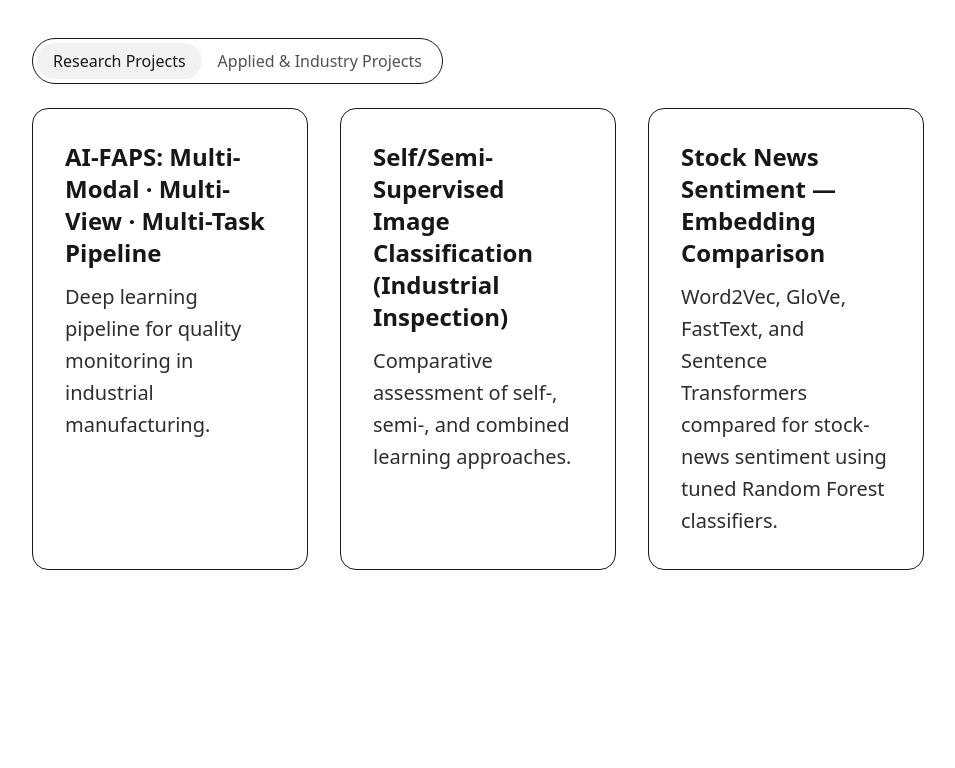
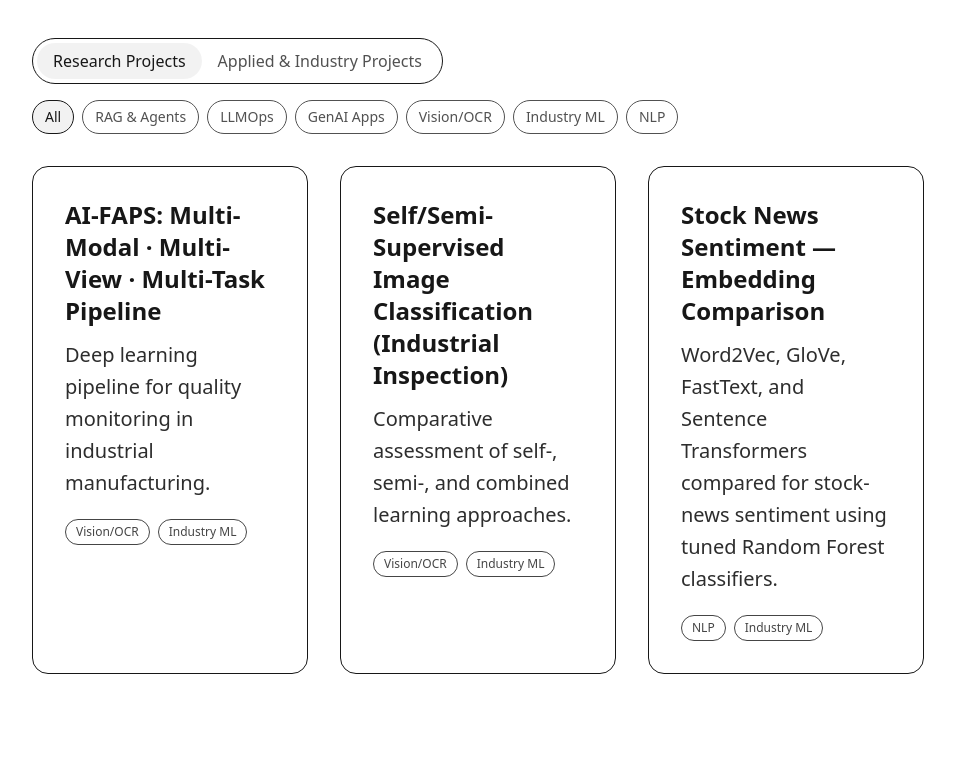
Before and after one commit to uddipan77/portfolio_Uddipan, a Next.js app in the folder site/: page / in a window 1280 px wide. Shown: the part 1705-2473 px from the top of the page, without its empty margins (8-963 px from the left). Built offline with nearby package versions, Linux system fonts and the light colour scheme.

Commit message:
Update portfolio projects and blog section

```diff
--- a/site/app/page.tsx
+++ b/site/app/page.tsx
@@ -5,12 +5,13 @@ import Link from "next/link";
 import Image from "next/image";
 import { useEffect, useMemo, useRef, useState } from "react";
 import { motion } from "framer-motion";
-import { Github, Linkedin, Mail, Moon, Sun } from "lucide-react";
+import { BookOpen, ExternalLink, Github, Linkedin, Mail, Moon, Sun } from "lucide-react";
 
-// 🔹 Include "certificates" in the nav order so scroll-spy highlights it
+// Nav order for scroll-spy highlights
 const SECTION_IDS = [
   "about",
   "projects",
+  "blog",
   "certificates",
   "skills",
   "experience",
@@ -63,12 +64,48 @@ const CERTS: Cert[] = [
   },
 ];
 
-const PROJECTS = {
+type ProjectGroup = "research" | "applied";
+type ProjectTopic =
+  | "rag-agents"
+  | "llmops"
+  | "genai-apps"
+  | "vision-ocr"
+  | "industry-ml"
+  | "nlp";
+type ProjectFilter = ProjectTopic | "all";
+type Project = {
+  name: string;
+  desc: string;
+  link: string;
+  topics: ProjectTopic[];
+};
+
+const PROJECT_TOPIC_LABELS: Record<ProjectTopic, string> = {
+  "rag-agents": "RAG & Agents",
+  llmops: "LLMOps",
+  "genai-apps": "GenAI Apps",
+  "vision-ocr": "Vision/OCR",
+  "industry-ml": "Industry ML",
+  nlp: "NLP",
+};
+
+const PROJECT_TOPIC_FILTERS: { key: ProjectFilter; label: string }[] = [
+  { key: "all", label: "All" },
+  { key: "rag-agents", label: "RAG & Agents" },
+  { key: "llmops", label: "LLMOps" },
+  { key: "genai-apps", label: "GenAI Apps" },
+  { key: "vision-ocr", label: "Vision/OCR" },
+  { key: "industry-ml", label: "Industry ML" },
+  { key: "nlp", label: "NLP" },
+];
+
+const PROJECTS: Record<ProjectGroup, Project[]> = {
   research: [
     {
       name: "AI-FAPS: Multi-Modal · Multi-View · Multi-Task Pipeline",
       desc: "Deep learning pipeline for quality monitoring in industrial manufacturing.",
       link: "https://github.com/uddipan77/AI-FAPS-Multi-Modal-View-Task-Pipeline",
+      topics: ["vision-ocr", "industry-ml"],
     },
     {
       name:
@@ -76,6 +113,7 @@ const PROJECTS = {
       desc: "Comparative assessment of self-, semi-, and combined learning approaches.",
       link:
         "https://github.com/uddipan77/ai-faps-self-semi-combined-dl-pipeline-industrial-inspection",
+      topics: ["vision-ocr", "industry-ml"],
     },
     // 🔹 New research project
     {
@@ -84,6 +122,7 @@ const PROJECTS = {
         "Word2Vec, GloVe, FastText, and Sentence Transformers compared for stock-news sentiment using tuned Random Forest classifiers.",
       link:
         "https://github.com/uddipan77/stock-sentiment-embeddings-comparison",
+      topics: ["nlp", "industry-ml"],
     },
   ],
   applied: [
@@ -91,11 +130,13 @@ const PROJECTS = {
       name: "OCR → Machine Translation for Inventory Documents",
       desc: "Reorders OCR text and translates to Chinese; evaluates with BLEU.",
       link: "https://github.com/uddipan77/OCR-to-Machine-Translation",
+      topics: ["vision-ocr", "nlp"],
     },
     {
       name: "Generative AI Cold-Email Generator",
       desc: "Llama 3.1, LangChain, ChromaDB, Streamlit, Groq Cloud.",
       link: "https://github.com/uddipan77/generate_email_with_llm",
+      topics: ["genai-apps"],
     },
     {
       name: "Local LLM-based RAG System for Your Personal Documents",
@@ -103,24 +144,28 @@ const PROJECTS = {
         "Built a privacy-friendly local RAG chatbot for personal document search without cloud upload, using OpenSearch hybrid retrieval (BM25 + KNN semantic search) and a local Ollama LLM for offline Q&A. Added optional Redis caching for faster repeat queries, password-protected access, Prometheus/Grafana monitoring for latency, retrieval, token, and trust metrics, OCR-enabled PDF processing with Tesseract fallback, and real-time streaming responses in the chat UI.",
       link:
         "https://github.com/uddipan77/local_rag_talk_with_your_docs/tree/main",
+      topics: ["rag-agents", "genai-apps", "llmops"],
     },
     {
       name: "Multi-Agent LLMOps Chat Application",
       desc:
         "Built a multi-agent AI chat application using FastAPI, Streamlit, LangGraph, and Groq LLMs, with optional Tavily web search, configurable model selection, and a concurrent frontend/backend architecture. Added production-oriented components including request validation, centralized logging, Docker containerization, and a Jenkins-to-AWS ECS deployment pipeline.",
       link: "https://github.com/uddipan77/multi-agent-llmops",
+      topics: ["rag-agents", "llmops", "genai-apps"],
     },
     {
       name: "Agentic arXiv RAG",
       desc:
         "Built a production-grade Agentic RAG system for arXiv research papers using FastAPI, LangGraph, OpenSearch, PostgreSQL, Ollama, Redis, and Airflow. Used Airflow to orchestrate automated ingestion pipelines for paper fetching, PDF parsing, chunking, embedding generation, and hybrid retrieval, enabling citation-grounded question answering through a dashboard and API.",
       link: "https://github.com/uddipan77/agentic-arxiv-rag",
+      topics: ["rag-agents", "llmops"],
     },
     {
       name: "Fullstack Customer Churn Prediction App",
       desc:
         "FastAPI + React; batch & single predictions; choose KNN, SVM, RF, LR, DT, AdaBoost.",
       link: "https://github.com/uddipan77/fullstack_customer_churn",
+      topics: ["industry-ml"],
     },
     // 🔹 New applied projects
     {
@@ -128,6 +173,7 @@ const PROJECTS = {
       desc:
         "Real-time pipelines for polymer extrusion (Hopper/Extruder/Heating Zone 1): anomaly detection, forecasting, and process optimization.",
       link: "https://github.com/uddipan77/REHAU-Digital-Twin",
+      topics: ["industry-ml"],
     },
     // ✅ Added project (Applied & Industry Projects)
     {
@@ -135,9 +181,10 @@ const PROJECTS = {
       desc:
         "A full-stack GenAI application that lets users ask natural language questions about network traffic anomalies.",
       link: "https://github.com/uddipan77/anomaly_detection_chatbot",
+      topics: ["genai-apps", "industry-ml"],
     },
   ],
-} as const;
+};
 /* --------------------------------------------- */
 
 const Section = ({
@@ -212,19 +259,26 @@ function ThemeToggle() {
 
 /* ---------- Projects tab UI ---------- */
 function ProjectsTabbed() {
-  const [tab, setTab] = useState<"research" | "applied">("research");
-  const tabs = [
+  const [tab, setTab] = useState<ProjectGroup>("research");
+  const [topic, setTopic] = useState<ProjectFilter>("all");
+  const tabs: { key: ProjectGroup; label: string }[] = [
     { key: "research", label: "Research Projects" },
     { key: "applied", label: "Applied & Industry Projects" },
-  ] as const;
+  ];
+  const visibleProjects = PROJECTS[tab].filter(
+    (p) => topic === "all" || p.topics.includes(topic)
+  );
 
   return (
     <div>
-      <div className="inline-flex rounded-full border p-1 mb-6">
+      <div className="inline-flex rounded-full border p-1 mb-4">
         {tabs.map((t) => (
           <button
             key={t.key}
-            onClick={() => setTab(t.key)}
+            onClick={() => {
+              setTab(t.key);
+              setTopic("all");
+            }}
             className={`px-4 py-1.5 rounded-full text-sm md:text-base transition ${
               tab === t.key
                 ? "bg-black/5 dark:bg-white/10 font-medium"
@@ -236,19 +290,93 @@ function ProjectsTabbed() {
         ))}
       </div>
 
+      <div className="mb-8 flex flex-wrap gap-2">
+        {PROJECT_TOPIC_FILTERS.map((filter) => (
+          <button
+            key={filter.key}
+            onClick={() => setTopic(filter.key)}
+            className={`rounded-full border px-3 py-1.5 text-sm transition ${
+              topic === filter.key
+                ? "bg-black/5 font-medium dark:bg-white/10"
+                : "opacity-75 hover:opacity-100"
+            }`}
+          >
+            {filter.label}
+          </button>
+        ))}
+      </div>
+
       <div className="grid md:grid-cols-2 lg:grid-cols-3 xl:grid-cols-4 gap-8">
-        {PROJECTS[tab].map((p) => (
+        {visibleProjects.map((p) => (
           <a
             key={p.name}
             href={p.link}
             target="_blank"
             rel="noopener noreferrer"
-            className="block rounded-2xl border p-7 md:p-8 hover:bg-black/5 dark:hover:bg-white/5"
+            className="flex h-full flex-col rounded-2xl border p-7 md:p-8 hover:bg-black/5 dark:hover:bg-white/5"
           >
             <h3 className="text-xl md:text-2xl font-semibold">{p.name}</h3>
             <p className="mt-3 opacity-90">{p.desc}</p>
+            <div className="mt-5 flex flex-wrap gap-2">
+              {p.topics.map((projectTopic) => (
+                <span
+                  key={projectTopic}
+                  className="rounded-full border px-2.5 py-1 text-xs opacity-80"
+                >
+                  {PROJECT_TOPIC_LABELS[projectTopic]}
+                </span>
+              ))}
+            </div>
           </a>
         ))}
+      </div>
+    </div>
+  );
+}
+
+const BLOG_URL = "https://buildwithuddipan.hashnode.dev/";
+
+function BlogSection() {
+  return (
+    <div className="grid gap-8 lg:grid-cols-[1.1fr,0.9fr]">
+      <a
+        href={BLOG_URL}
+        target="_blank"
+        rel="noopener noreferrer"
+        className="group block rounded-2xl border p-7 md:p-8 hover:bg-black/5 dark:hover:bg-white/5"
+      >
+        <div className="mb-5 inline-flex h-11 w-11 items-center justify-center rounded-full border">
+          <BookOpen className="h-5 w-5" />
+        </div>
+        <h3 className="text-2xl md:text-3xl font-semibold">Build with Uddipan</h3>
+        <p className="mt-4 opacity-90">
+          Technical notes on applied AI systems, RAG, agents, LLMOps, and lessons from
+          building production-minded ML projects.
+        </p>
+        <span className="mt-6 inline-flex items-center gap-2 rounded-full border px-4 py-2 text-base font-medium group-hover:bg-black/5 dark:group-hover:bg-white/10">
+          Open Blog
+          <ExternalLink className="h-4 w-4" />
+        </span>
+      </a>
+
+      <div className="rounded-2xl border p-7 md:p-8">
+        <h3 className="text-2xl md:text-3xl font-semibold">Writing Themes</h3>
+        <div className="mt-5 flex flex-wrap gap-2">
+          {[
+            "RAG Systems",
+            "Multi-Agent Workflows",
+            "LLMOps",
+            "Applied AI",
+            "Evaluation",
+            "Deployment",
+          ].map((topicLabel) => (
+            <Chip key={topicLabel}>{topicLabel}</Chip>
+          ))}
+        </div>
+        <p className="mt-6 opacity-90">
+          I use the blog to expand on implementation choices behind my portfolio projects and
+          document practical patterns from experiments, pipelines, and deployed AI tools.
+        </p>
       </div>
     </div>
   );
@@ -355,7 +483,7 @@ export default function Page() {
   return (
     <main className="min-h-screen">
       <header className="sticky top-0 z-50 backdrop-blur bg-white/75 dark:bg-black/50 border-b border-black/10 dark:border-white/10">
-        <nav className="max-w-[1600px] mx-auto px-5 md:px-10 py-3 md:py-4 flex items-center gap-7 text-base md:text-lg">
+        <nav className="max-w-[1600px] mx-auto px-5 md:px-10 py-3 md:py-4 flex items-center gap-4 md:gap-7 overflow-x-auto whitespace-nowrap text-base md:text-lg">
           {navLinks.map(({ id, label }) => {
             const isActive = active === id;
             return (
@@ -497,6 +625,11 @@ export default function Page() {
       {/* PROJECTS */}
       <Section id="projects" title="Projects">
         <ProjectsTabbed />
+      </Section>
+
+      {/* BLOG */}
+      <Section id="blog" title="Blog">
+        <BlogSection />
       </Section>
 
       {/* CERTIFICATES */}
```
Also changed, not shown: 1 other file (tests, documents, lock files or other folders).
